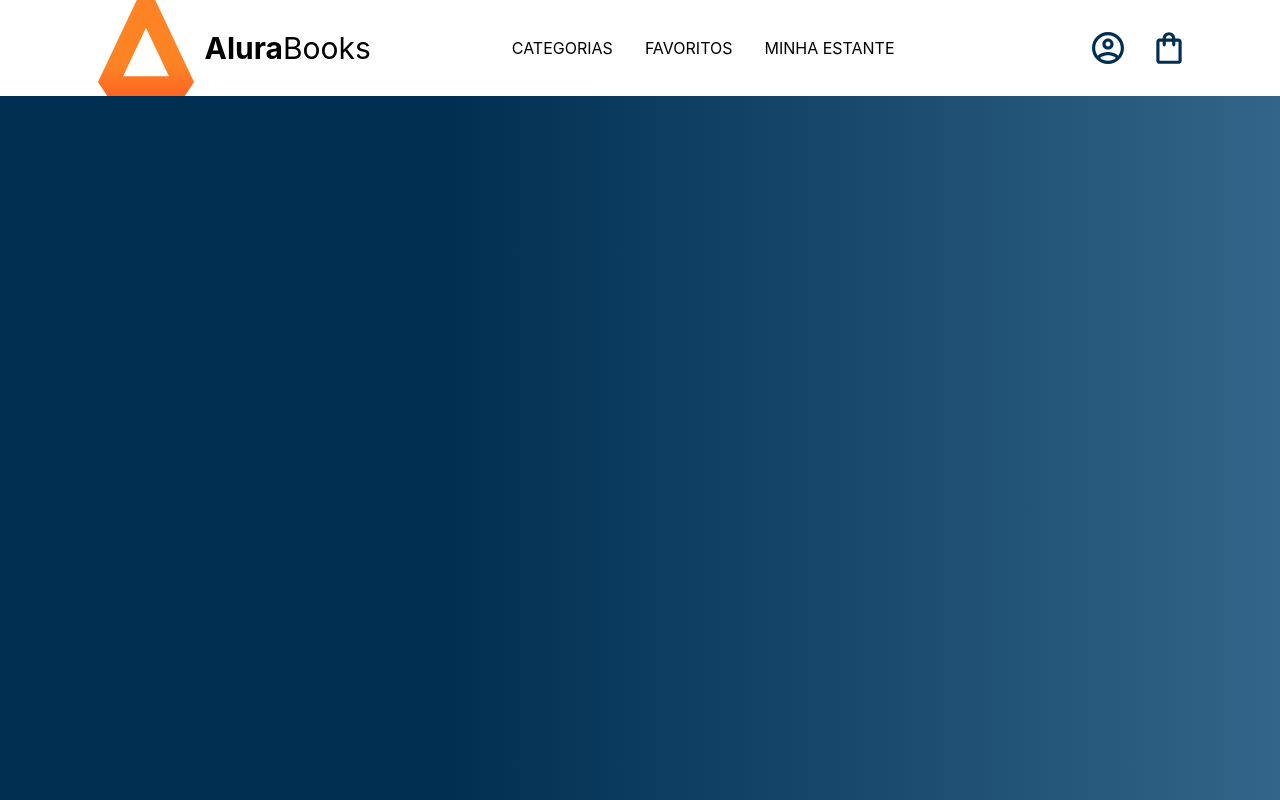
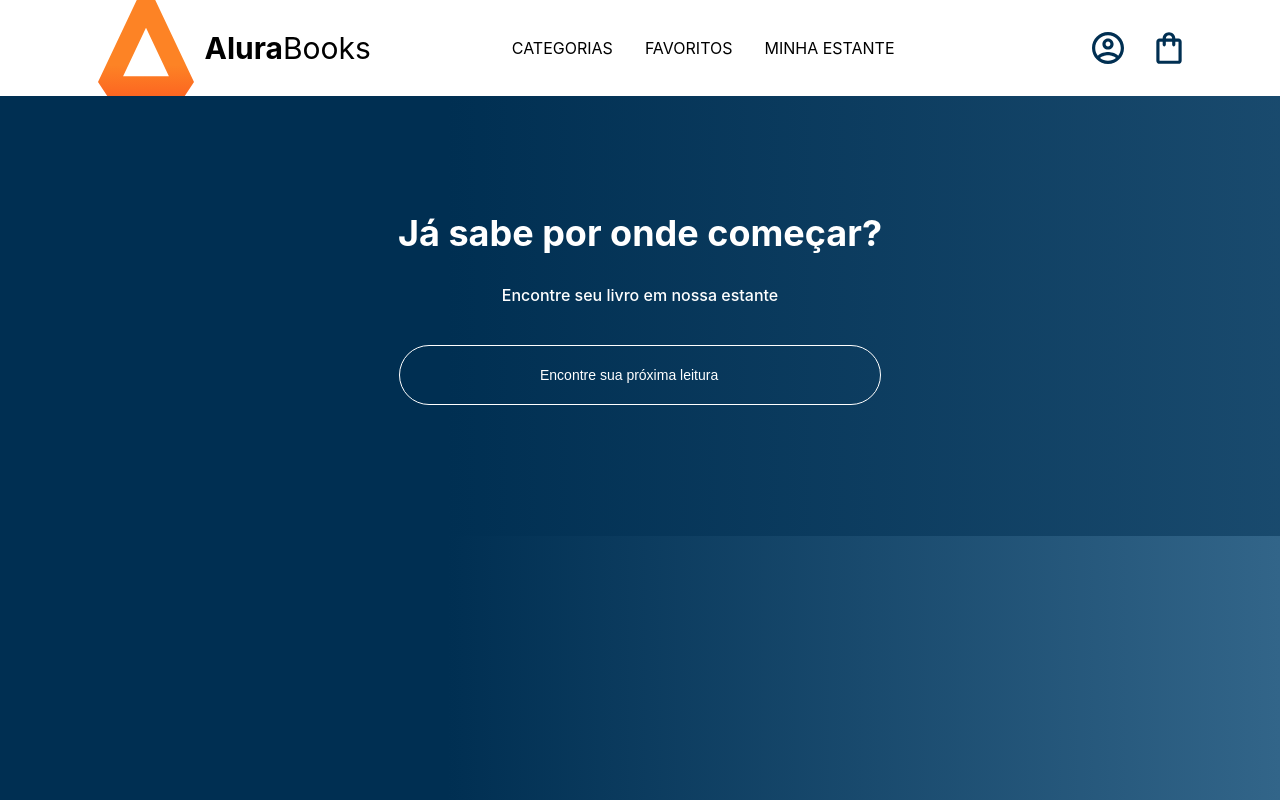
Before and after one commit to GuiBarbosa13/aluraBooks, a React (Create React App) app: page / in a window 1280 px wide. Built offline with nearby package versions, Linux system fonts and the light colour scheme.

Commit message:
criando estilos globais com StyledComponents

```diff
--- a/src/App.jsx
+++ b/src/App.jsx
@@ -1,5 +1,6 @@
 import Header from './components/Header';
 import styled from 'styled-components';
+import Search from './components/Search';
 
 const AppContainer = styled.div`
   width: 100vw;
@@ -11,6 +12,7 @@ export default function App() {
   return (
     <AppContainer>
       <Header />
+      <Search/>
     </AppContainer>
   );
 }
--- /dev/null
+++ b/src/components/Input/index.jsx
@@ -0,0 +1,23 @@
+import styled from "styled-components"
+
+const InputPersonalizado = styled.input`
+    border: 1px solid #FFF;
+    background: transparent;
+    padding: 20px 140px;
+    border-radius: 50px;
+    width: 200px;
+    color: #FFF;
+    font-size: 16px;
+    margin-bottom: 10px;
+
+    &::placeholder {
+        color: #FFF;
+        font-size: 14px;
+    }
+`
+
+export default function Input({type, placeholder}){
+    return(
+        <InputPersonalizado type={type} placeholder={placeholder}/>
+    )
+}
--- a/src/components/ListaDeIcons/index.jsx
+++ b/src/components/ListaDeIcons/index.jsx
@@ -25,7 +25,6 @@ const ItemDeListaEstlizado = styled.li`
   align-items: center;
   justify-content: center;
   text-align: center;
-  list-style: none;
   height: 100%;
   cursor: pointer;
   font-size: 1em;
--- a/src/components/ListaDeOpcoes/index.jsx
+++ b/src/components/ListaDeOpcoes/index.jsx
@@ -13,7 +13,6 @@ const ItemDeListaEstilizado = styled.li`
   display: flex;
   align-items: center;
   justify-content: center;
-  list-style: none;
   height: 100%;
   cursor: pointer;
   font-size: 1em;
--- /dev/null
+++ b/src/components/Search/index.jsx
@@ -0,0 +1,34 @@
+import styled from "styled-components";
+import Input from "../Input";
+
+const FormEstilizado = styled.form`
+    background-image: linear-gradient(90deg, #002F52 35%, #326589 165%);
+    color: #FFF;
+    text-align: center;
+    padding: 85px 0;
+    height: 270px;
+    width: 100%;
+`
+
+const TituloEstilizado = styled.h2`
+    color: #FFF;
+    font-size: 36px;
+    text-align: center;
+    width: 100%;
+`
+
+const SubtituloEstilizado = styled.h3`
+    font-size: 16px;
+    font-weight: 500;
+    margin-bottom: 40px;
+`
+
+export default function Search(){
+    return(
+        <FormEstilizado>
+            <TituloEstilizado>Já sabe por onde começar?</TituloEstilizado>
+            <SubtituloEstilizado>Encontre seu livro em nossa estante</SubtituloEstilizado>
+            <Input type={'text'} placeholder={'Encontre sua próxima leitura'}/>
+        </FormEstilizado>
+    )
+}
--- a/src/index.css
+++ /dev/null
@@ -1,13 +0,0 @@
-body {
-  margin: 0;
-  font-family: -apple-system, BlinkMacSystemFont, 'Segoe UI', 'Roboto', 'Oxygen',
-    'Ubuntu', 'Cantarell', 'Fira Sans', 'Droid Sans', 'Helvetica Neue',
-    sans-serif;
-  -webkit-font-smoothing: antialiased;
-  -moz-osx-font-smoothing: grayscale;
-}
-
-code {
-  font-family: source-code-pro, Menlo, Monaco, Consolas, 'Courier New',
-    monospace;
-}
--- a/src/index.js
+++ b/src/index.js
@@ -1,12 +1,33 @@
 import React from 'react';
 import ReactDOM from 'react-dom/client';
-import './index.css';
 import App from './App';
 import reportWebVitals from './reportWebVitals';
+import { createGlobalStyle } from 'styled-components';
+
+const EstiloGlobal = createGlobalStyle`
+  body {
+  margin: 0;
+  font-family: -apple-system, BlinkMacSystemFont, 'Segoe UI', 'Roboto', 'Oxygen',
+    'Ubuntu', 'Cantarell', 'Fira Sans', 'Droid Sans', 'Helvetica Neue',
+    sans-serif;
+  -webkit-font-smoothing: antialiased;
+  -moz-osx-font-smoothing: grayscale;
+}
+
+  li{
+    list-style: none;
+  }
+
+  code {
+    font-family: source-code-pro, Menlo, Monaco, Consolas, 'Courier New',
+    monospace;
+  }
+`
 
 const root = ReactDOM.createRoot(document.getElementById('root'));
 root.render(
   <React.StrictMode>
+    <EstiloGlobal/>
     <App />
   </React.StrictMode>
 );
```
